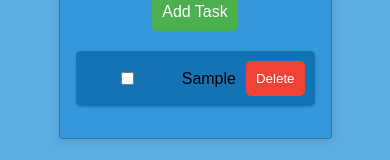
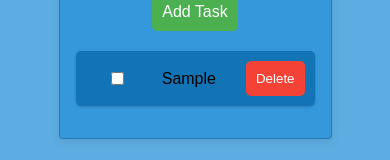
Before and after one commit to mike051985/Angular_App, a plain HTML site: page index.html in a window 390 px wide. Both pictures are taken after typing "Sample" into the empty fields and a click on the button "Add Task". Shown: the part 220-380 px from the top of the page. Drawn offline with nearby package versions, Linux system fonts and the light colour scheme.

Commit message:
style.css

```diff
--- a/style.css
+++ b/style.css
@@ -115,6 +115,10 @@
     button[type="submit"] {
         margin-top: 10px;
     }
+
+    li span {
+        margin-right: 20px;
+    }
 }
 
 /* For screens between 480px and 768px (mobile landscape and tablet portrait) */
```
